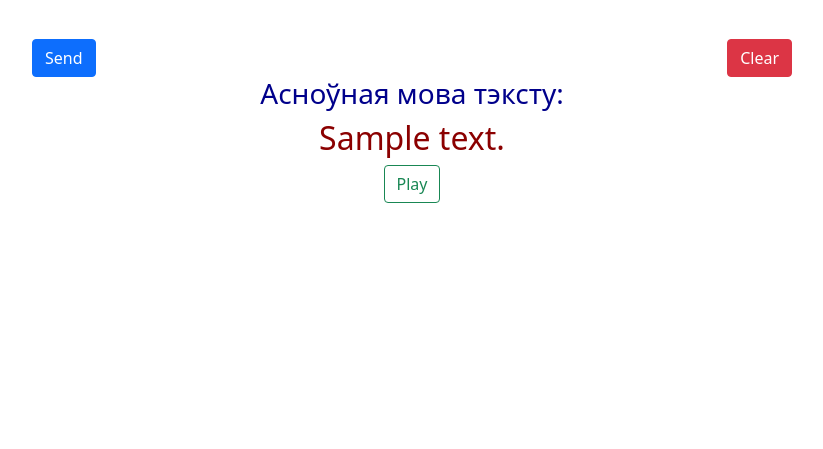
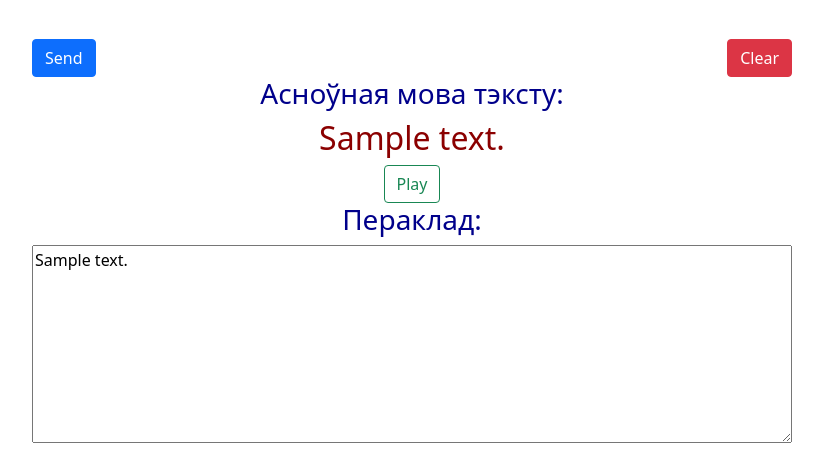
Before and after one commit to Vladimir-82/LanguageIdentifier, a Django app: template app/templates/app/index.html in a window 1280 px wide. Shown: the part 384-833 px from the top of the page, without its empty margins (228-1051 px from the left). Before the commit the page ends 587 px from the top, so only its background shows below. Run offline with Django 4.2, Linux system fonts and the light colour scheme; tables that the repository leaves empty hold one stand-in row (values such as "Sample post"); the template is opened without the code that fills it: values that come from a table or form of the project are taken from there, most other values are stand-ins (such as "Sample title", 1, 10 or a date in 2020).

Commit message:
translate added

```diff
--- a/app/templates/app/index.html
+++ b/app/templates/app/index.html
@@ -38,8 +38,6 @@
     </div>
     {% if answer %}
         <div class="inner">
-            <div class="main_buttons">
-        </div>
             <h2 style="color: darkred">{{ answer }}</h2>
         </div>
         <div class="inner">
@@ -47,6 +45,12 @@
             <button type="button" id="play" onclick="return false" class="btn btn-outline-success">Play</button>
             <button type="button" id="pause" style="display:none" onclick="return false" class="btn btn-outline-success">Pause</button>
         </div>
+        <div class="inner">
+        <div class="inner">
+            <h3 style="color: darkblue">Пераклад:</h3>
+        </div>
+        <textarea required placeholder="Пераклад" rows="8" cols="80" name="translate" id="translate">{{ translate_text }}</textarea>
+        </div>
     {% endif %}
 </body>
 </html>
```
Also changed, not shown: app/views.py (+8 -1 lines), requirements.txt (+15 -1 lines).
